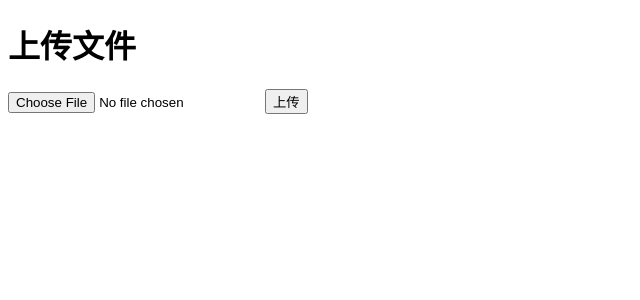
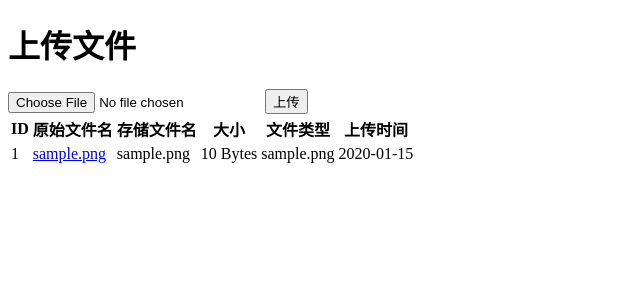
Before and after one commit to djh2203/fileledge, a Flask app: page / in a window 1280 px wide. Shown: the top 300 px of the page, without its empty margins (0-640 px from the left). Run offline with Flask 3, Linux system fonts and the light colour scheme; tables that the repository leaves empty hold one stand-in row (values such as "Sample post").

Commit message:
将文件列表放在index.html里

```diff
--- a/server.py
+++ b/server.py
@@ -26,8 +26,8 @@ os.makedirs(UPLOAD_FOLDER, exist_ok=True)
 
 @app.route('/')
 def index():
-    """显示上传表单"""
-    return render_template('index.html')
+    files = database.get_all_files()   # 获取所有文件记录
+    return render_template('index.html', files=files)
 
 
 @app.route('/upload', methods=['POST'])
--- a/templates/index.html
+++ b/templates/index.html
@@ -10,5 +10,29 @@
         <input type="file" name="file" required>
         <button type="submit">上传</button>
     </form>
+    {% if files %}
+    <table>
+        <tr>
+            <th>ID</th>
+            <th>原始文件名</th>
+            <th>存储文件名</th>
+            <th>大小</th>
+            <th>文件类型</th>
+            <th>上传时间</th>
+        </tr>
+        {% for file in files %}
+        <tr>
+            <td>{{ file[0] }}</td>           <!-- id -->
+            <td><a href="{{ url_for('download_file', file_id=file[0]) }}">{{ file[1] }}</a></td>           <!-- original_filename -->
+            <td>{{ file[2] }}</td>           <!-- stored_filename -->
+            <td>{{ file[3] | filesizeformat }}</td>           <!-- file_size -->
+            <td>{{ file[4] }}</td>           <!-- file_type -->
+            <td>{{ file[5] }}</td>           <!-- upload_time -->
+        </tr>
+        {% endfor %}
+    </table>
+    {% else %}
+    <p>还没有上传过任何文件。</p>
+    {% endif %}
 </body>
 </html>
```
Also changed, not shown: templates/files.html (line endings or trailing spaces).
